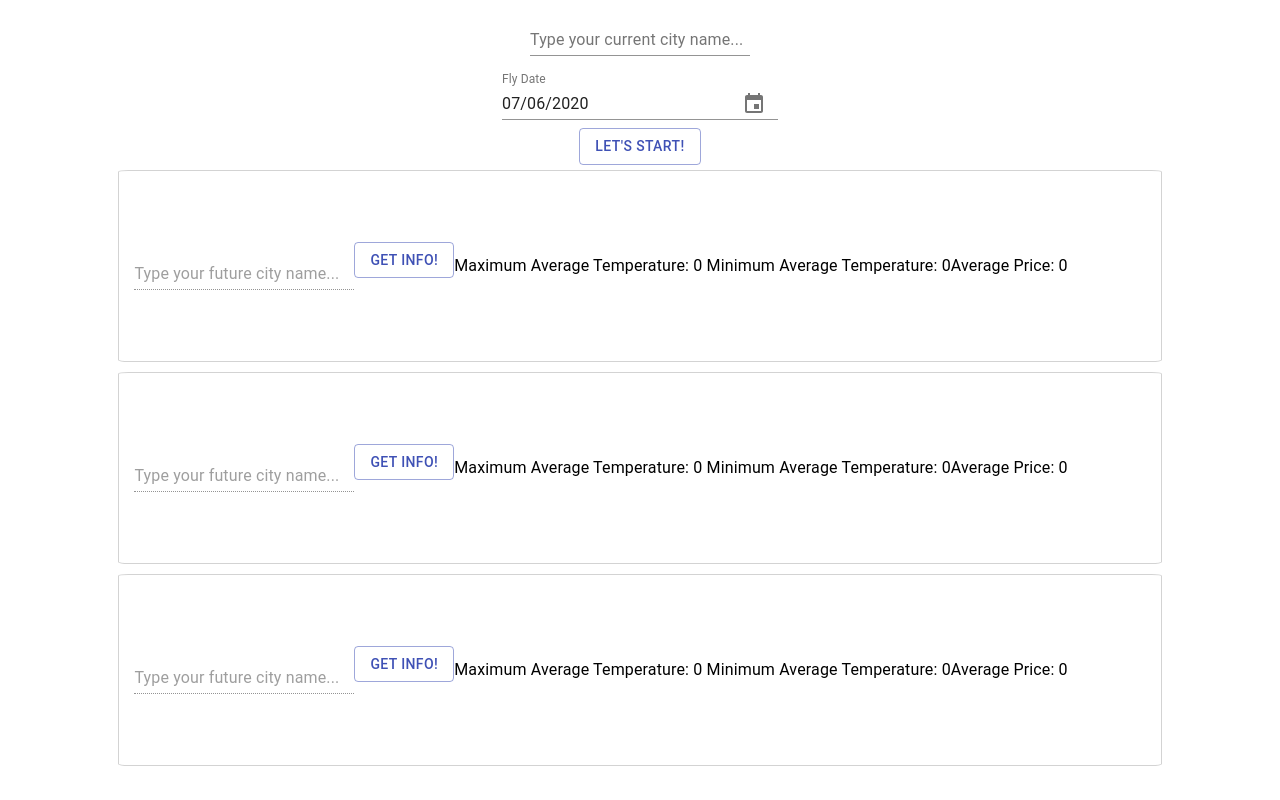
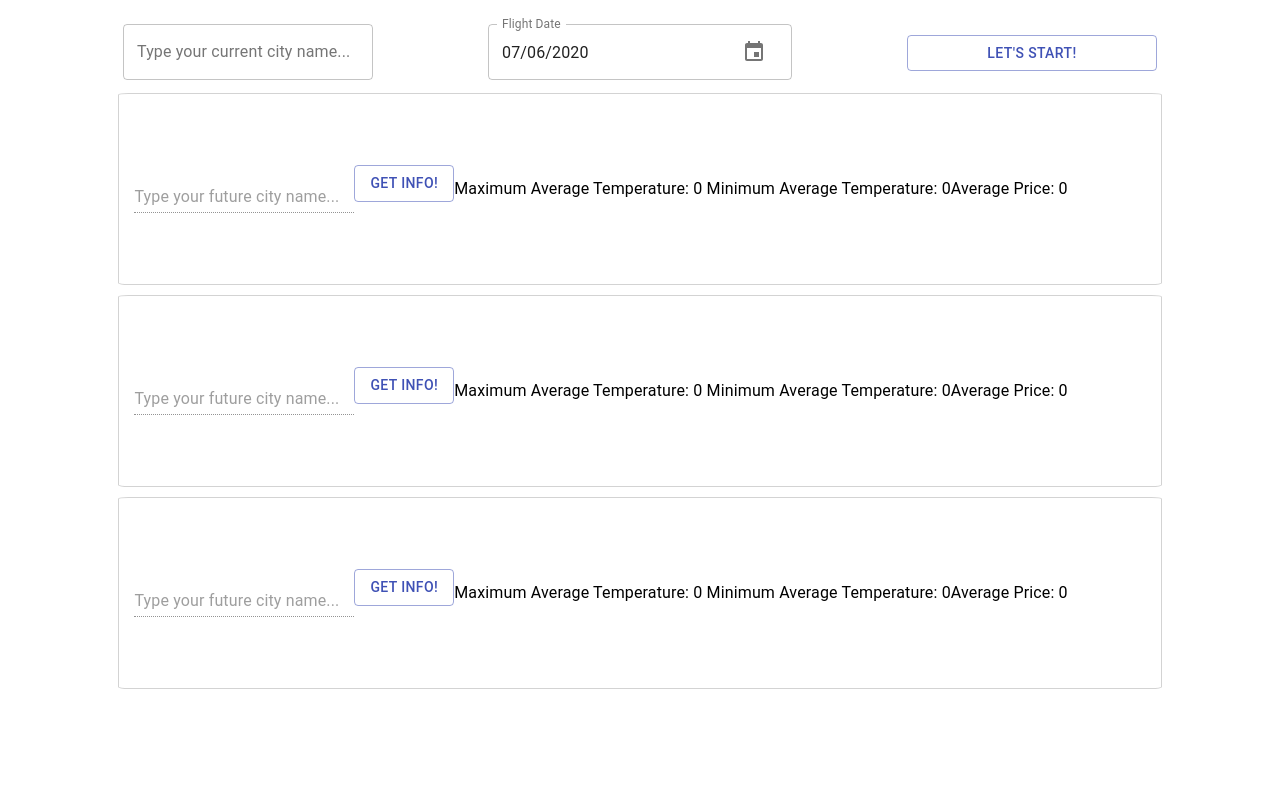
Before and after one commit to DougMoraes-zz/destiny-picker, a React (Create React App) app: page / in a window 1280 px wide. Built offline with nearby package versions, Linux system fonts and the light colour scheme.

Commit message:
style: apply classNames

```diff
--- a/src/Components/App.js
+++ b/src/Components/App.js
@@ -7,6 +7,7 @@ import {
 } from "@material-ui/pickers";
 import "date-fns";
 import ResultContainer from "./ResultContainer/ResultContainer";
+import "./App.scss";
 
 const App = props => {
   const [tempCityName, setTempCityName] = useState("");
@@ -22,25 +23,26 @@ const App = props => {
   };
 
   return (
-    <div
-      style={{
-        display: "flex",
-        flexDirection: "column",
-        justifyContent: "center",
-        alignItems: "center"
-      }}
-    >
+    <div className="app">
+      <div className="search-form">
         <TextField
           label="Type your current city name..."
+          className="search-form-item"
+          margin="normal"
+          variant="outlined"
+          multiline
           onChange={e => setTempCityName(e.currentTarget.value)}
         />
-      <MuiPickersUtilsProvider utils={DateFnsUtils}>
+        <MuiPickersUtilsProvider
+          utils={DateFnsUtils}
+          className="search-form-item"
+        >
           <KeyboardDatePicker
             disableToolbar
-          variant="inline"
+            inputVariant="outlined"
             format="dd/MM/yyyy"
             margin="normal"
-          label="Fly Date"
+            label="Flight Date"
             value={flightDate}
             onChange={date => setFlightDate(date)}
           />
@@ -49,9 +51,11 @@ const App = props => {
           variant="outlined"
           color="primary"
           onClick={() => setCurrentCityName(tempCityName)}
+          className="search-form-item"
         >
           Let's start!
         </Button>
+      </div>
       <ResultContainer
         currentCity={currentCityName}
         flightDate={translateDateToString(flightDate)}
```
Lines whose indentation alone changed are shown as unchanged.
